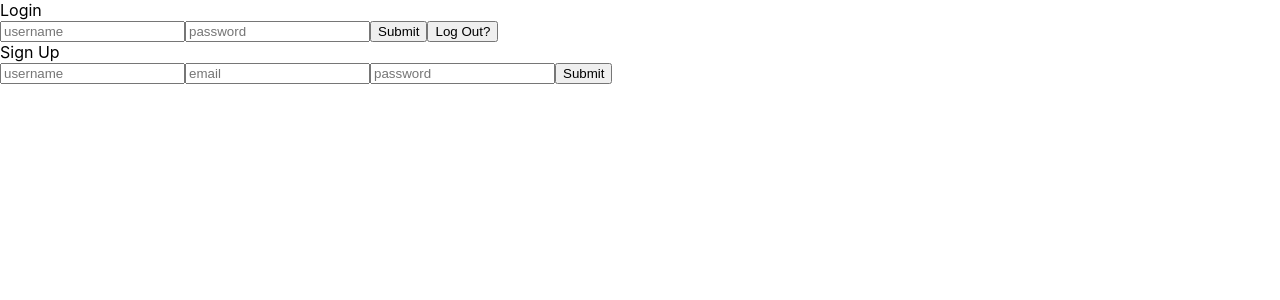
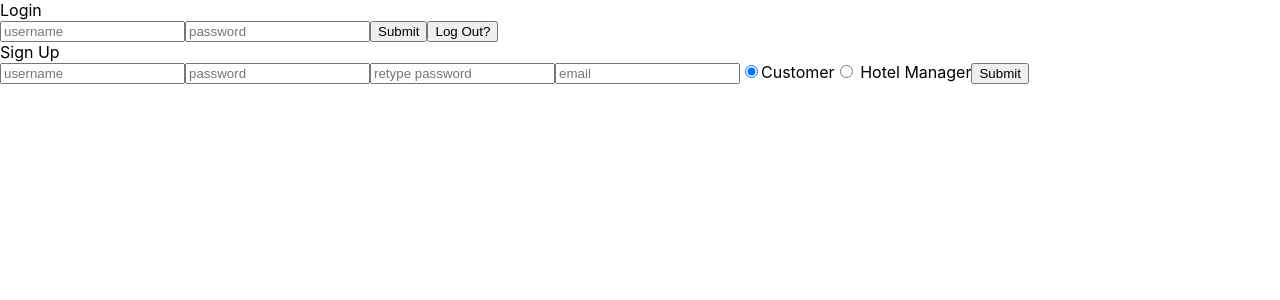
Before and after one commit to cgkw94/hotel, a React (Create React App) app in the folder frontend/: page /login in a window 1280 px wide. Shown: the top 300 px of the page. Built offline with nearby package versions, Linux system fonts and the light colour scheme.

Commit message:
ranie backend done.

```diff
--- a/frontend/src/components/Login.js
+++ b/frontend/src/components/Login.js
@@ -4,10 +4,14 @@ const Login = (props) => {
   const [error, setError] = useState("");
   const [usernameInput, setUsernameInput] = useState("");
   const [passwordInput, setPasswordInput] = useState("");
-  const [newUser, setNewUser] = useState({ username: "", email: "" });
+  const [newUser, setNewUser] = useState({
+    username: "",
+    password: "",
+    rpassword: "",
+    email: "",
+  });
 
   const fetchData = async (username, password) => {
-    try {
     props.setUserInfo({ username: "" });
     props.setLoggedIn(false);
     const res = await fetch("http://localhost:5005/users/login", {
@@ -17,15 +21,11 @@ const Login = (props) => {
       body: JSON.stringify({ username: username, password: password }),
     });
     const data = await res.json();
-      console.log(data);
-      if (data.length > 0) {
-        props.setUserInfo(data[0]);
-        props.setLoggedIn(true);
+    if (data.msg === undefined) {
       setError("");
-      } else setError("Username/Password not found");
-    } catch (err) {
-      console.error(err);
-      setError("errororor");
+      props.setUserInfo(data);
+    } else {
+      setError(data.msg);
     }
   };
 
@@ -50,21 +50,20 @@ const Login = (props) => {
     props.setLoggedIn(false);
   };
 
-  const createUser = async (username, password) => {
-    try {
-      props.setUserInfo({ username: "" });
-      props.setLoggedIn(false);
-      console.log("hi");
+  const createUser = async (username, password, email) => {
     const res = await fetch("http://localhost:5005/users/new", {
       method: "POST",
       headers: { "Content-Type": "application/json" },
       mode: "cors",
-        body: JSON.stringify({ username: username, password: password }),
+      body: JSON.stringify({ username, password, email }),
     });
     const data = await res.json();
-      res.send("user created");
-    } catch (err) {
-      console.error(err);
+    if (data.msg === undefined) {
+      setError("");
+      props.setUserInfo(data);
+      setNewUser({ username: "", password: "", rpassword: "", email: "" });
+    } else {
+      setError(data.msg);
     }
   };
 
@@ -80,13 +79,27 @@ const Login = (props) => {
     });
   };
 
+  const handlePassword = (e) => {
+    setNewUser((prevState) => {
+      return { ...prevState, password: e.target.value };
+    });
+  };
+
+  const handleRPassword = (e) => {
+    setNewUser((prevState) => {
+      return { ...prevState, rpassword: e.target.value };
+    });
+  };
+
   const handleNew = (e) => {
     e.preventDefault();
-    createUser(newUser);
-    setError("");
-    props.setUserInfo({ username: newUser.username, hotelStayed: [] });
-    props.setLoggedIn(true);
-    setNewUser({ username: "", email: "" });
+    props.setUserInfo({ username: "" });
+    props.setLoggedIn(false);
+    if (newUser.password !== newUser.rpassword) {
+      setError("Passwords do not match.");
+    } else {
+      createUser(newUser.username, newUser.password, newUser.email);
+    }
   };
 
   return (
@@ -105,6 +118,7 @@ const Login = (props) => {
           ></input>
           <input
             placeholder="password"
+            type="password"
             value={passwordInput}
             onChange={handleLoginPassword}
           ></input>
@@ -117,11 +131,23 @@ const Login = (props) => {
       <div>
         Sign Up
         <br />
-        <form onSubmit={handleNew}>
+        <form>
           <input
             placeholder="username"
             value={newUser.username}
             onChange={handleUsername}
+          ></input>
+          <input
+            placeholder="password"
+            type="password"
+            value={newUser.password}
+            onChange={handlePassword}
+          ></input>
+          <input
+            placeholder="retype password"
+            type="password"
+            value={newUser.rpassword}
+            onChange={handleRPassword}
           ></input>
           <input
             placeholder="email"
@@ -129,8 +155,12 @@ const Login = (props) => {
             value={newUser.email}
             onChange={handleEmail}
           ></input>
-          <input placeholder="password" type="password"></input>
-          <button type="submit">Submit</button>
+          <input type="radio" defaultChecked></input>
+          <label>Customer</label>
+          <input type="radio" /> <label> Hotel Manager</label>
+          <button type="submit" onClick={handleNew}>
+            Submit
+          </button>
         </form>
       </div>
     </div>
```
Also changed, not shown: 1 other file (tests, documents, lock files or other folders). Lines whose indentation alone changed are shown as unchanged.
